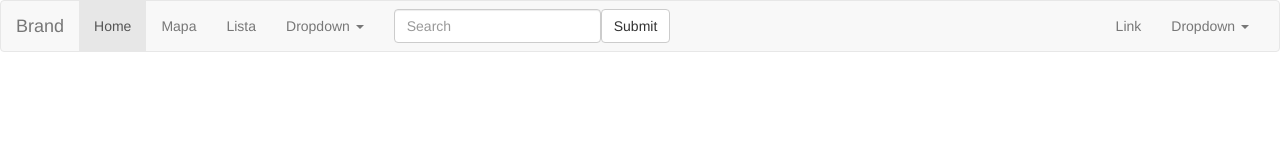
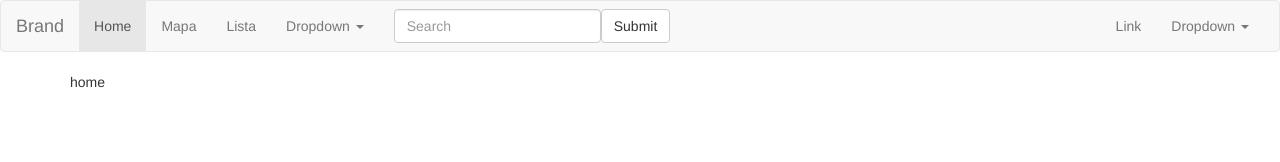
Before and after one commit to iarlenaquiles/diretivas-angular2, an Angular app: page / in a window 1280 px wide. Shown: the top 162 px of the page. Built offline with nearby package versions, Linux system fonts and the light colour scheme.

Commit message:
Usando as diretivas do ngSwitch e ngSwitchCase

```diff
--- a/src/app/diretiva-ngswitch/diretiva-ngswitch.component.html
+++ b/src/app/diretiva-ngswitch/diretiva-ngswitch.component.html
@@ -56,3 +56,13 @@
     </div><!-- /.navbar-collapse -->
   </div><!-- /.container-fluid -->
 </nav>
+
+
+<div class="container" [ngSwitch]="aba">
+
+<p *ngSwitchCase="'mapa'">Modo do mapa ativado</p>
+<p *ngSwitchCase="'lista'">Modo lista ativado</p>
+<p *ngSwitchDefault>home</p>
+
+
+</div>
```
